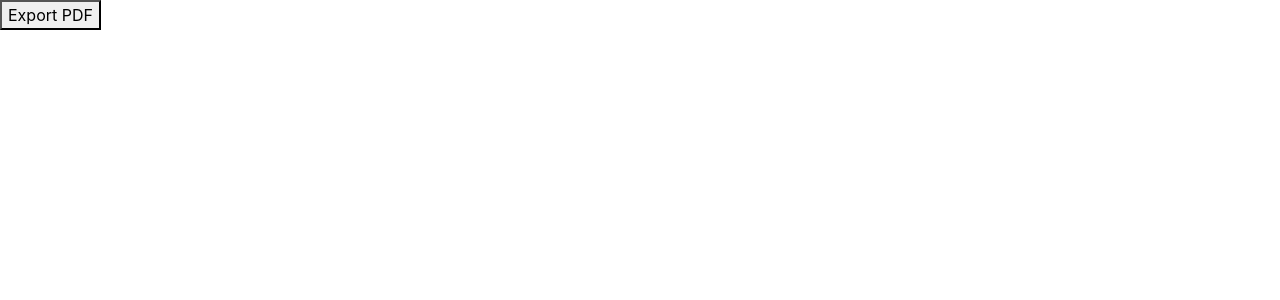
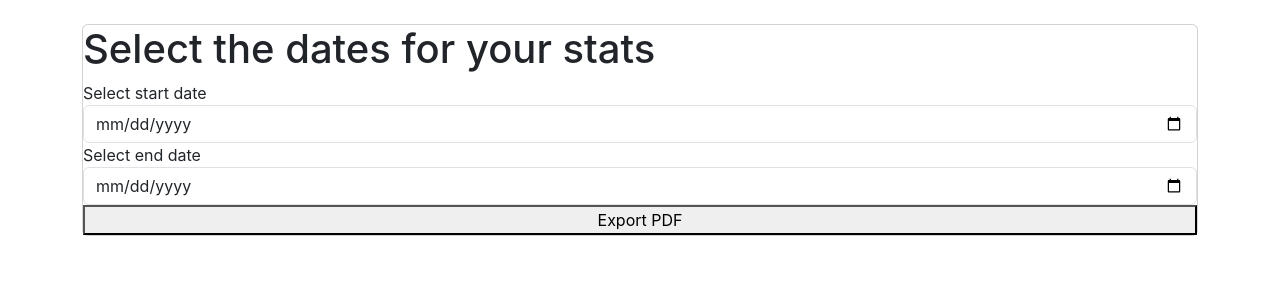
Before and after one commit to anamudura/bloodbank-front, a React (Create React App) app: page /stats/1 in a window 1280 px wide. Shown: the top 300 px of the page. Built offline with nearby package versions, Linux system fonts and the light colour scheme.

Commit message:
update new feature

```diff
--- a/src/components/AllAppoint.jsx
+++ b/src/components/AllAppoint.jsx
@@ -52,6 +52,15 @@ function AllAppoint() {
       alert(err);
     }
   };
+  const denyapp = async (event, id) => {
+    event.preventDefault();
+    try {
+      await axios.post(`http://localhost:8080/allappd/${id}`, {});
+      alert("Appointment Denied Successfully");
+    } catch (err) {
+      alert(err);
+    }
+  };
   const pagesCount = Math.ceil(appointments.length / pageSize);
   const pages = [...Array(pagesCount).keys()];
   return (
@@ -72,6 +81,7 @@ function AllAppoint() {
                 <td>{app.bloodtype}</td>
                 <td>{app.prog}</td>
                 <button onClick={(event) => confirmApp(event, app.id)}>Confirm</button>
+                <button onClick={(event) => denyapp(event, app.id)}>Decline</button>
               </tr>
             ))}
           </tbody>
--- a/src/components/Stats.jsx
+++ b/src/components/Stats.jsx
@@ -5,32 +5,61 @@ import { useNavigate } from 'react-router-dom';
 
 function Stats()
 {
-    const { id } = useParams();
-    const handleExportPdf = () => {
-          fetch(`http://localhost:8080/stats/${id}`)
-            .then(response => response.blob())
-            .then(blob => {
-              // Create a temporary URL for the blob
-              const url = window.URL.createObjectURL(blob);
+  const { id } = useParams();
+  const [start, setStart] = useState("");
+  const [end, setEnd] = useState("");
+  const handleExportPdf = async () => {
+    try {
+      const result = await axios.get(`http://localhost:8080/stats/${id}`, {
+        params: {
+          start: start,
+          end: end,
+        },
+        responseType: 'arraybuffer', // Ensure the response is treated as binary data
+      });
 
-              // Create a link element to trigger the download
-              const link = document.createElement('a');
-              link.href = url;
-              link.download = 'exported.pdf';
+      const blob = new Blob([result.data], { type: 'application/pdf' });
+      const link = document.createElement('a');
+      link.href = window.URL.createObjectURL(blob);
+      link.download = 'exported.pdf';
+      link.click();
+      window.URL.revokeObjectURL(link.href);
+    } catch (error) {
+      console.error('Error while exporting PDF:', error);
+    }
+  };
 
-              // Trigger the download by clicking the link element
-              link.click();
-
-              // Clean up by revoking the URL object
-              window.URL.revokeObjectURL(url);
-            })
-            .catch(error => {
-              console.error('Error exporting PDF:', error);
-            });
-        };
 
         return (
-          <button onClick={handleExportPdf}>Export PDF</button>
+      <div>
+      <div class="container mt-4" >
+        <div class="card">
+          <h1>Select the dates for your stats</h1>
+            <div class="form-group">
+              <label>Select start date</label>
+              <input type="date" class="form-control" id="prog" placeholder="Select start date"
+
+                value={start}
+                onChange={(event) => {
+                  setStart(event.target.value);
+                }}
+                  />
+                  <label>Select end date</label>
+                  <input type="date" class="form-control" id="prog" placeholder="Select end date"
+
+                value={end}
+                onChange={(event) => {
+                  setEnd(event.target.value);
+                }}
+                />
+
+            </div>
+                  <button onClick={handleExportPdf}>Export PDF</button>
+        </div>
+      </div>
+    </div>
+
+
         );
 
 }
```
